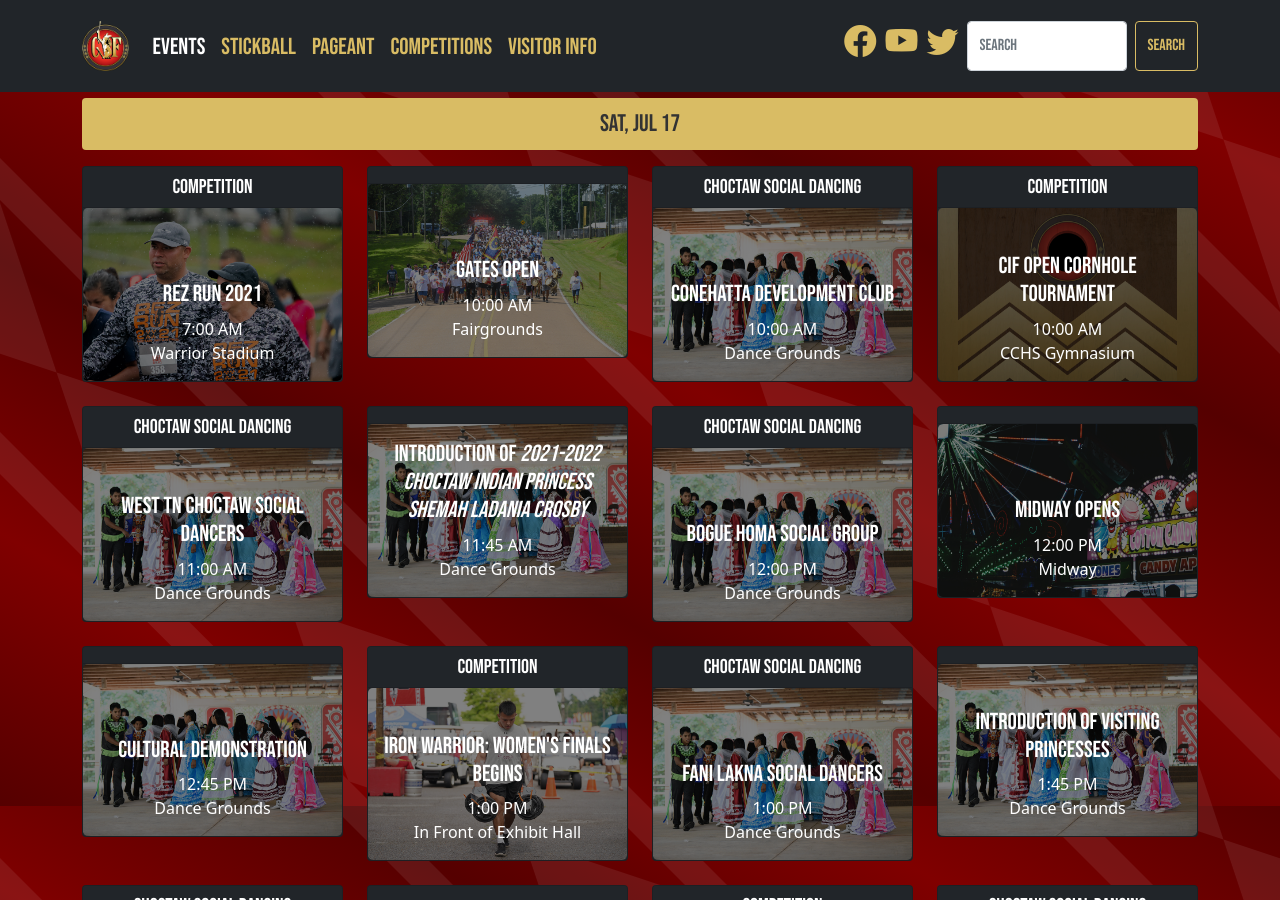
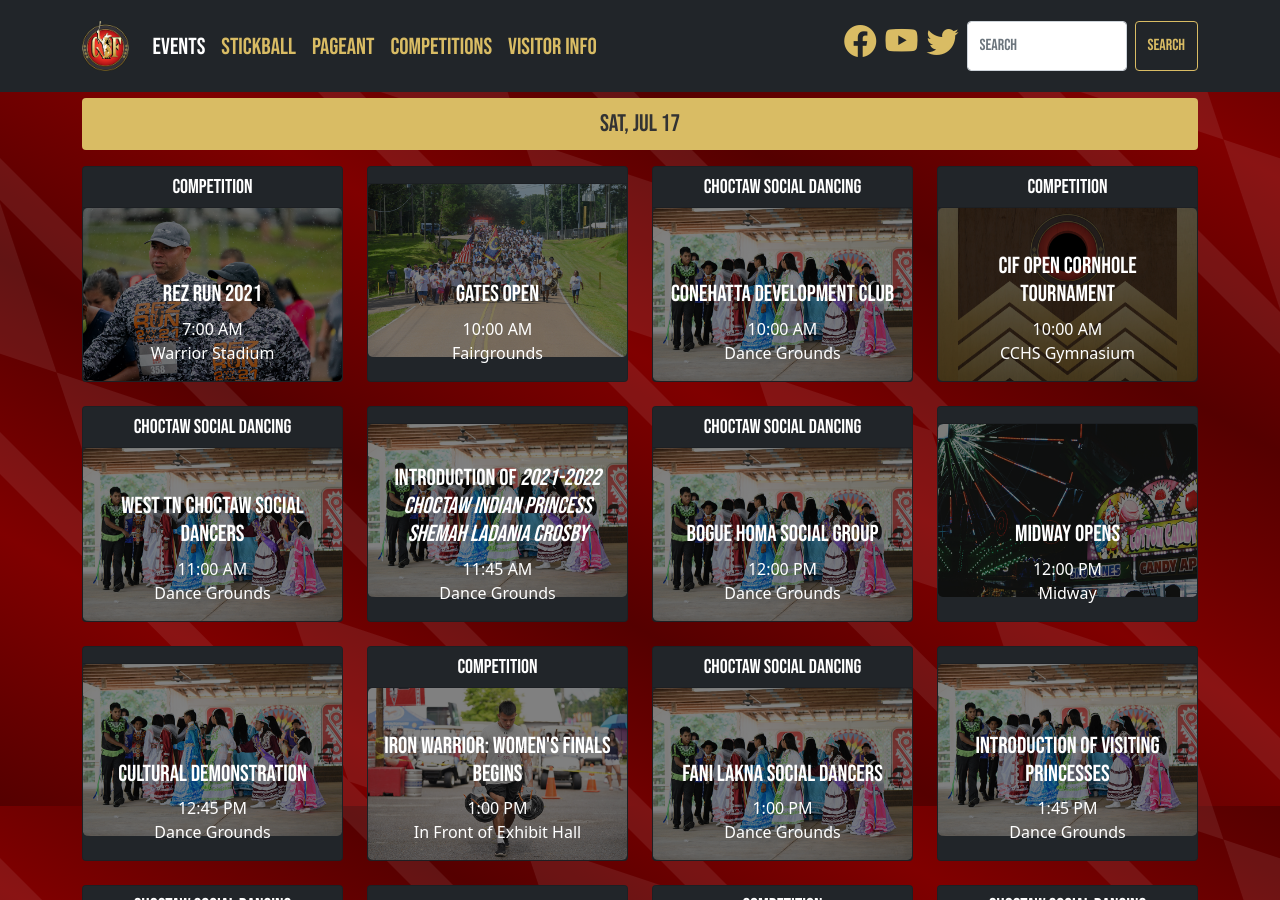
Before and after one commit to smattera/smattera.github.io, a Jekyll site: the page built from events/index.md, in a window 1280 px wide and 900 px high, scrolled down 1072 px. Built offline with Jekyll 4.4.1, drawn with Linux system fonts in a browser that asks for light colours; nearby versions of some CDN libraries.

Commit message:
Update eventCard.html

```diff
--- a/_includes/eventCard.html
+++ b/_includes/eventCard.html
@@ -1,5 +1,5 @@
 <div class="col">
-  <div class="card bg-dark text-white">
+  <div class="card h-100 bg-dark text-white">
     <div class="card-header text-white bg-dark h6">{{ include.div }}</div>
     <img src="/assets/img/{{ include.file }}.jpg" alt="{{ include.file }}" class="img-fluid rounded-3" style="filter: brightness(50%)">
     <div class="card-img-overlay h-100 d-flex flex-column justify-content-end">
```
